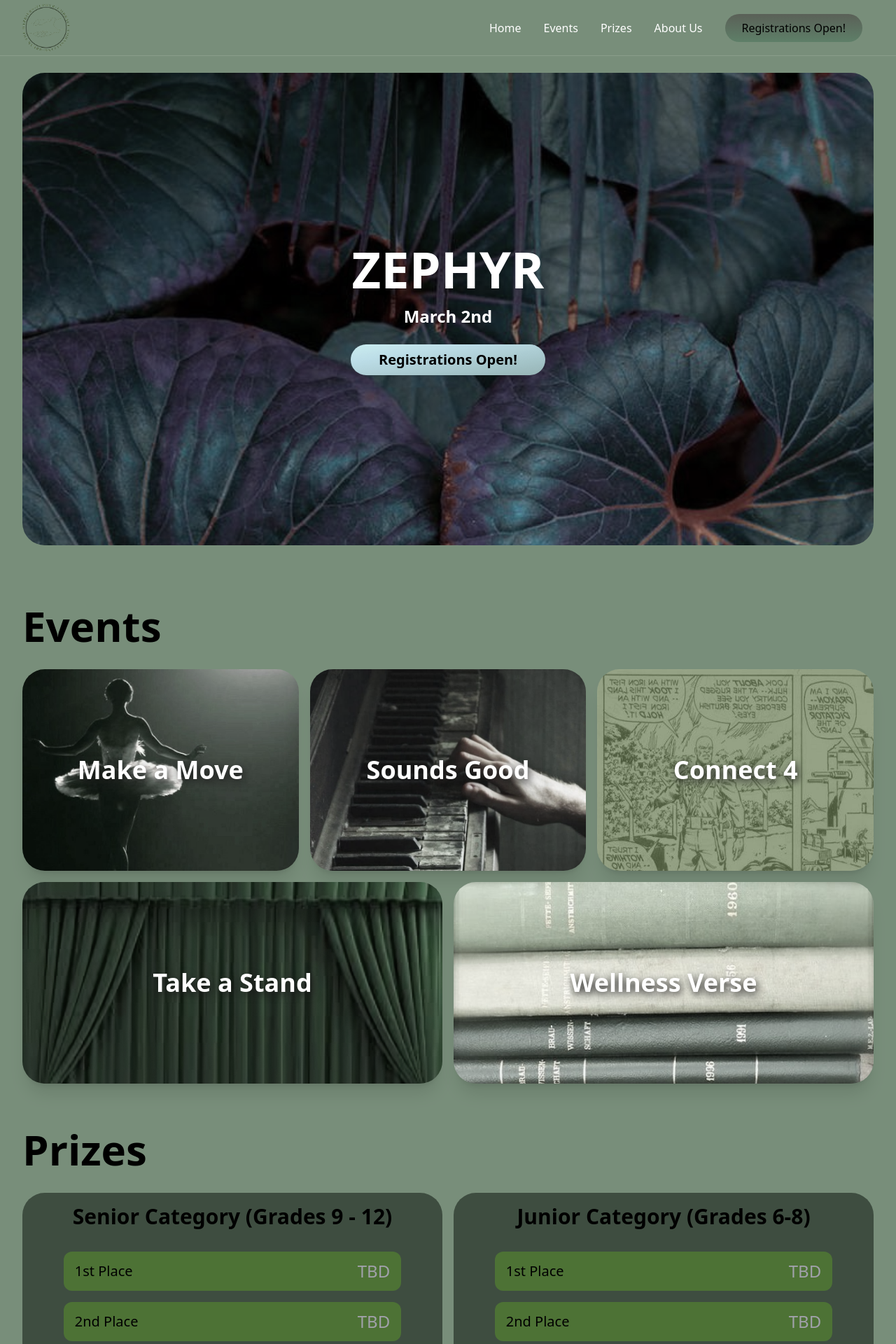
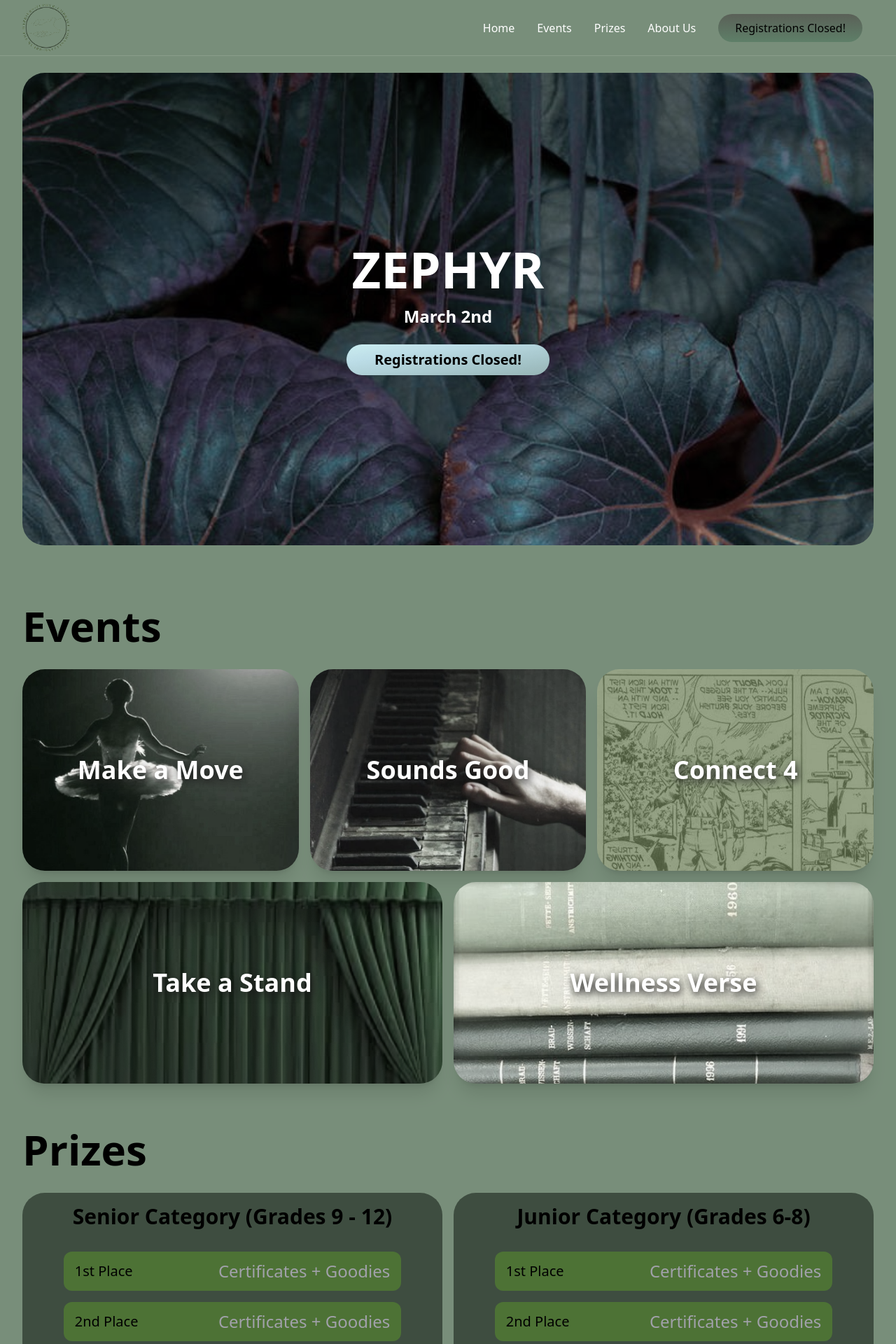
Before and after one commit to anoushka2006/Zephyr-Website, a Next.js app: page / in a window 1280 px wide. Shown: the top 1920 px of the page at 70% size. Built offline with nearby package versions, Linux system fonts and the light colour scheme.

Commit message:
changed TBD and more sponsors

```diff
--- a/components/Navbar.tsx
+++ b/components/Navbar.tsx
@@ -95,10 +95,10 @@ const Navbar = () => {
           About Us
         </p>
         <div
-          onClick={() => { window.open("https://events.tisb.org/zephyr/", "_blank") }}
+          // onClick={() => { window.open("https://events.tisb.org/zephyr/", "_blank") }}
           className="hidden sm:block px-6 py-2 mr-8 rounded-full cursor-pointer sm:mr-12 bg-gradient-to-b from-gradientTop to-gradientBottom"
         >
-          Registrations Open!
+          Registrations Closed!
         </div>
       </div>
     </div>
--- a/pages/index.tsx
+++ b/pages/index.tsx
@@ -112,10 +112,10 @@ export default function Home() {
 										block: "start",
 									});
 								}}
-								onClickCapture={() => window.open("https://events.tisb.org/zephyr/", "_blank")}
+								// onClickCapture={() => window.open("https://events.tisb.org/zephyr/", "_blank")}
 								className="flex flex-wrap w-[80%] sm:w-auto text-black items-center justify-center px-10 py-2 mt-2 text-xl brightness-[1.2] font-semibold bg-white sm:bg-gradient-to-br from-[#87CEEB] to-[#5F9EA0] rounded-3xl sm:rounded-full cursor-pointer"
 							>
-								Registrations Open!
+								Registrations Closed!
 							</motion.button>
 						</div>
 
@@ -277,10 +277,10 @@ export default function Home() {
 								className="object-cover h-full w-full"
 							/>
 						</div>
-					{/* <div className="flex items-start justify-start w-full gap-8">
+					<div className="flex items-start justify-start w-full gap-8">
 						<div className="bg-black rounded-lg overflow-hidden">
 							<img
-								src="./images/OFG logo-01.jpg"
+								src="./images/BRITANNIA LOGO.jpg"
 								alt="OFG"
 								width={152}
 								height={78}
@@ -289,14 +289,14 @@ export default function Home() {
 						</div>
 						<div className="bg-gray rounded-lg overflow-hidden">
 							<img
-								src="./images/talentfolks_logo.jpg"
+								src="./images/natus.jpg"
 								alt="Talent Folks"
 								width={182}
 								height={78}
 							// style={{ objectFit: 'contain' }}
 							/>
 						</div>
-					</div> */}
+					</div>
 				</div>
 
 
@@ -429,7 +429,7 @@ const PrizeElement = ({ text, prize }: { text: string; prize: string }) => {
 	return (
 		<div className="rounded-xl w-[90%] h-14 bg-gray2 px-4 flex items-center justify-between">
 			<p className="text-xl">{text}</p>
-			<p className="text-2xl text-zinc-400">TBD</p>
+			<p className="text-2xl text-zinc-400">Certificates + Goodies</p>
 		</div>
 	);
 };
```
Also changed, not shown: public/images/BRITANNIA LOGO.jpg (added), public/images/natus.jpg (added).
